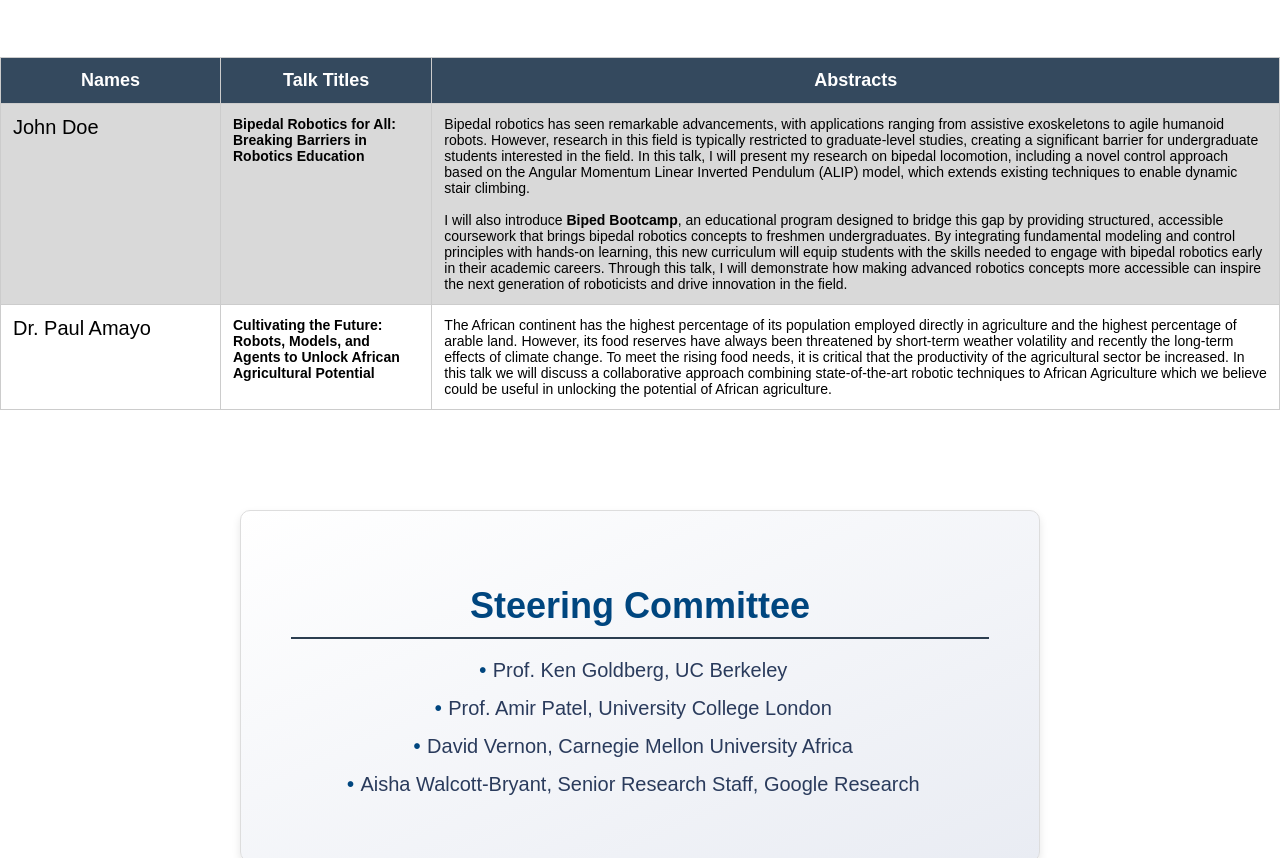
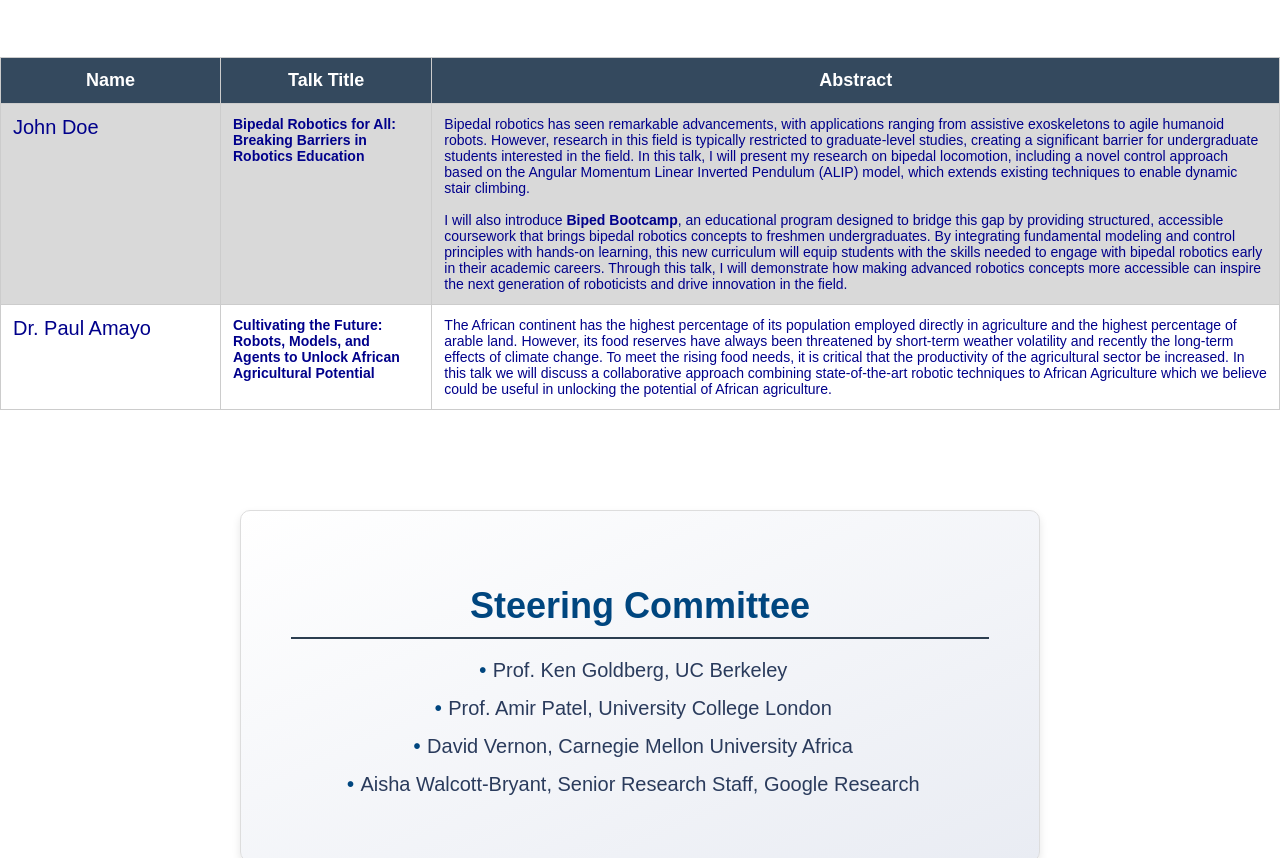
Before and after one commit to africarobotics/icra2025, a plain HTML site: page index.html in a window 1280 px wide. Shown: the part 5402-6260 px from the top of the page. Drawn offline with Linux system fonts and the light colour scheme.

Commit message:
Add files via upload

```diff
--- a/index.html
+++ b/index.html
@@ -485,19 +485,19 @@ Tucker has served as PI/Co-PI on federally/non-federally funded grants from the
 
 <table style="width: 100%; border-collapse: collapse; font-family: Arial, sans-serif; margin-top: 20px;">
   <thead>
-    <tr style="background-color: #ecf0f1;">
-      <th style="padding: 12px; border: 1px solid #ccc; font-size: 18px; text-align: center; width: 220px; white-space: nowrap;">Names</th>
-      <th style="padding: 12px; border: 1px solid #ccc; font-size: 18px; text-align: center;">Talk Titles</th>
-      <th style="padding: 12px; border: 1px solid #ccc; font-size: 18px; text-align: center;">Abstracts</th>
+    <tr style="background-color: #2c3e50;">
+      <th style="padding: 12px; border: 1px solid #ccc; font-size: 18px; text-align: center; width: 220px; white-space: nowrap; color: white;">Name</th>
+      <th style="padding: 12px; border: 1px solid #ccc; font-size: 18px; text-align: center; color: white;">Talk Title</th>
+      <th style="padding: 12px; border: 1px solid #ccc; font-size: 18px; text-align: center; color: white;">Abstract</th>
     </tr>
   </thead>
   <tbody>
     <tr>
-      <td style="padding: 12px; border: 1px solid #ccc; vertical-align: top; font-size: 20px; white-space: nowrap;">John Doe</td>
-      <td style="padding: 12px; border: 1px solid #ccc; vertical-align: top;">
+      <td style="padding: 12px; border: 1px solid #ccc; vertical-align: top; font-size: 20px; white-space: nowrap; color: #00008b;">John Doe</td>
+      <td style="padding: 12px; border: 1px solid #ccc; vertical-align: top; color: #00008b;">
         <strong>Bipedal Robotics for All: Breaking Barriers in Robotics Education</strong>
       </td>
-      <td style="padding: 12px; border: 1px solid #ccc; vertical-align: top;">
+      <td style="padding: 12px; border: 1px solid #ccc; vertical-align: top; color: #00008b;">
         Bipedal robotics has seen remarkable advancements, with applications ranging from assistive exoskeletons to agile humanoid robots.
         However, research in this field is typically restricted to graduate-level studies, creating a significant barrier for undergraduate students
         interested in the field. In this talk, I will present my research on bipedal locomotion, including a novel control approach based on
@@ -510,11 +510,11 @@ Tucker has served as PI/Co-PI on federally/non-federally funded grants from the
       </td>
     </tr>
     <tr>
-      <td style="padding: 12px; border: 1px solid #ccc; vertical-align: top; font-size: 20px; white-space: nowrap;">Dr. Paul Amayo</td>
-      <td style="padding: 12px; border: 1px solid #ccc; vertical-align: top;">
+      <td style="padding: 12px; border: 1px solid #ccc; vertical-align: top; font-size: 20px; white-space: nowrap; color: #00008b;">Dr. Paul Amayo</td>
+      <td style="padding: 12px; border: 1px solid #ccc; vertical-align: top; color: #00008b;">
         <strong>Cultivating the Future: Robots, Models, and Agents to Unlock African Agricultural Potential</strong>
       </td>
-      <td style="padding: 12px; border: 1px solid #ccc; vertical-align: top;">
+      <td style="padding: 12px; border: 1px solid #ccc; vertical-align: top; color: #00008b;">
         The African continent has the highest percentage of its population employed directly in agriculture and the highest percentage of arable land.
         However, its food reserves have always been threatened by short-term weather volatility and recently the long-term effects of climate change.
         To meet the rising food needs, it is critical that the productivity of the agricultural sector be increased. In this talk we will discuss a collaborative
@@ -523,8 +523,6 @@ Tucker has served as PI/Co-PI on federally/non-federally funded grants from the
     </tr>
   </tbody>
 </table>
-
-
 
 
 
```
